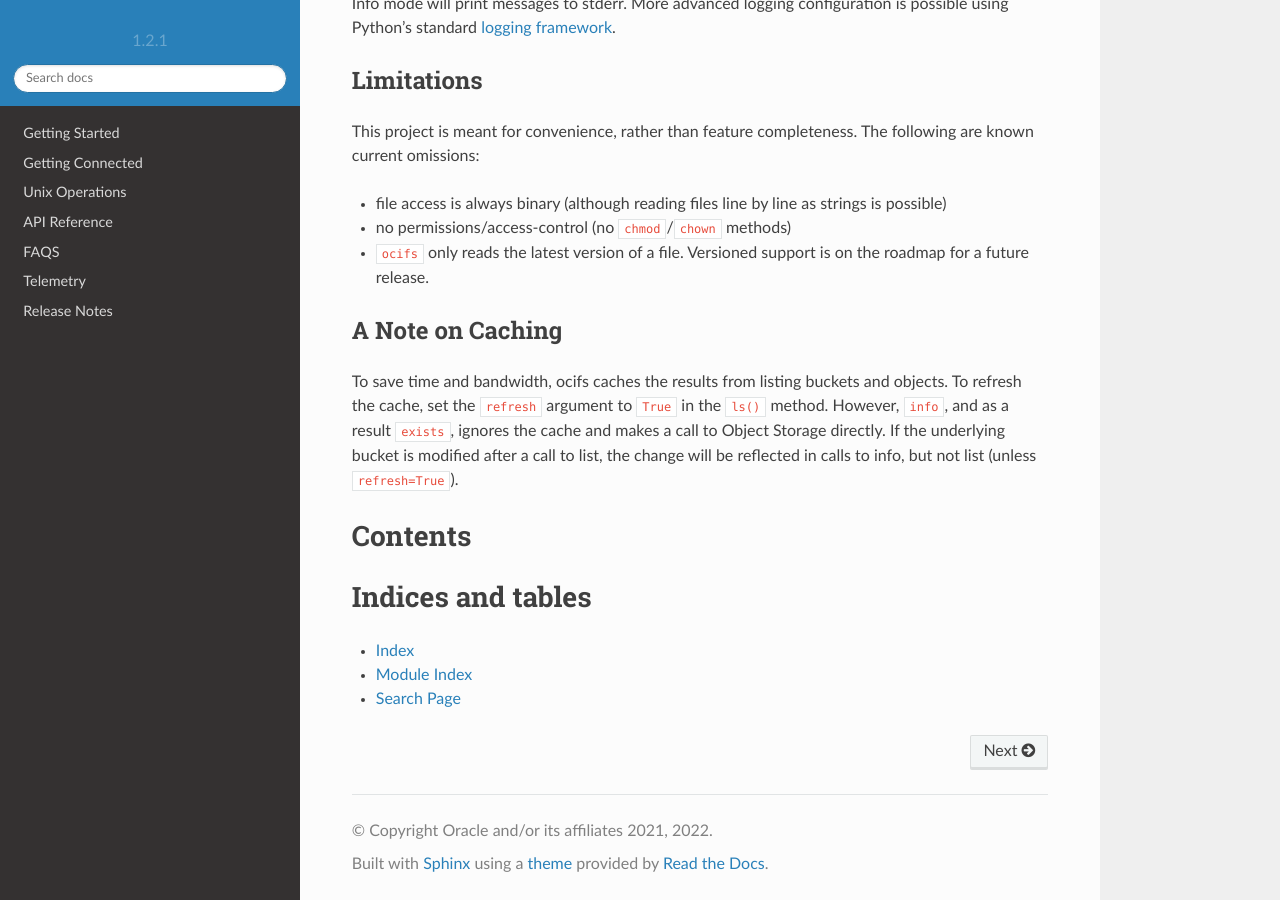
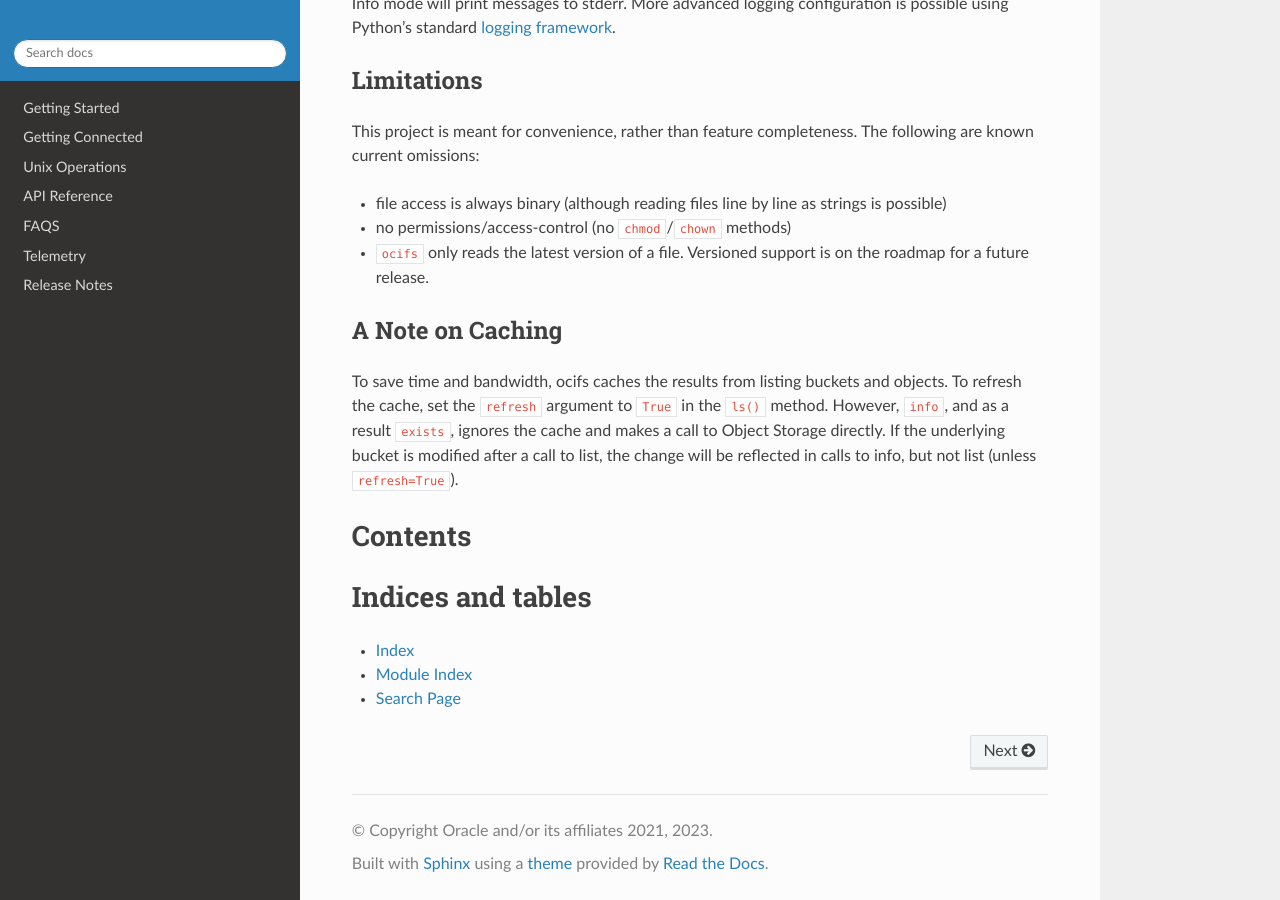
Before and after one commit to oracle/ocifs, a Sphinx documentation site: the page built from docs/source/index.rst, in a window 1280 px wide and 900 px high, scrolled down 2656 px. Built offline with Sphinx 7.4.7 and the Read the Docs theme 2.0.0, drawn with Linux system fonts in a browser that asks for light colours; the version number is read from the project's files by our own code.

Commit message:
updating conf

```diff
--- a/docs/source/conf.py
+++ b/docs/source/conf.py
@@ -1,4 +1,4 @@
-# Copyright (c) 2021, 2022 Oracle and/or its affiliates.
+# Copyright (c) 2021, 2023 Oracle and/or its affiliates.
 # Licensed under the Universal Permissive License v 1.0 as shown at
 # https://oss.oracle.com/licenses/upl/
 
@@ -17,7 +17,7 @@ sys.path.insert(0, os.path.abspath(".."))
 # -- Project information -----------------------------------------------------
 
 project = "ocifs"
-copyright = "Oracle and/or its affiliates 2021, 2022"
+copyright = "Oracle and/or its affiliates 2021, 2023"
 author = "Allen Hosler"
 
 # -- General configuration ---------------------------------------------------
@@ -36,10 +36,10 @@ extensions = [
 templates_path = ["_templates"]
 
 # Get version
-import ocifs
+# import ocifs
 
-version = ocifs.__version__
-release = version
+# version = ocifs.__version__
+# release = version
 
 # Unless we want to expose real buckets and namespaces
 nbsphinx_allow_errors = True
```
